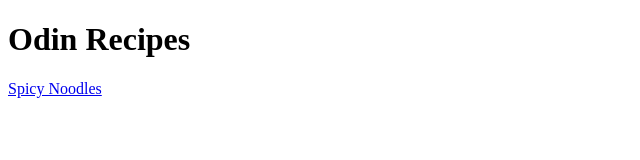
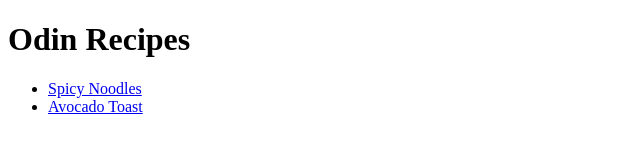
Before and after one commit to TrevorJPerks/odin-recipes, a plain HTML site: page index.html in a window 1280 px wide. Shown: the whole page, without its empty margins (0-640 px from the left). Drawn offline with Linux system fonts and the light colour scheme.

Commit message:
Add link to recipes/avocadotoast.html

```diff
--- a/index.html
+++ b/index.html
@@ -1,14 +1,21 @@
 <!DOCTYPE html>
 <html lang="en">
+
 <head>
   <meta charset="UTF-8">
   <meta http-equiv="X-UA-Compatible" content="IE=edge">
   <meta name="viewport" content="width=device-width, initial-scale=1.0">
   <title>Odin Recipes</title>
 </head>
+
 <body>
+
   <h1>Odin Recipes</h1>
-  <a href="recipes/spicynoodles.html" target="_blank">Spicy Noodles</a>
+  <ul>
+    <li><a href="recipes/spicynoodles.html" target="_blank">Spicy Noodles</a></li>
+    <li><a href="recipes/avocadotoast.html" target="_blank">Avocado Toast</a></li>
+  </ul>
 
 </body>
+
 </html>
```
